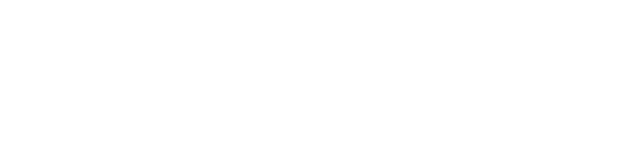
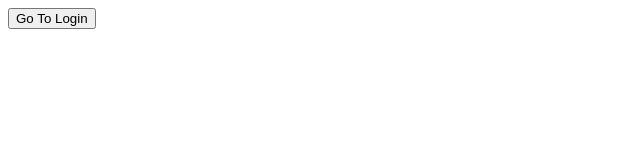
Before and after one commit to SEIfeoluwa/Meme_matching, a plain HTML site: page starter.html in a window 1280 px wide. Shown: the whole page, without its empty margins (0-640 px from the left). Drawn offline with Linux system fonts and the light colour scheme.

Commit message:
Connected the two html pages and added the button

```diff
--- a/starter.html
+++ b/starter.html
@@ -8,7 +8,7 @@
     <title>Document</title>
 </head>
 <body>
-
+    <a href="./main.html"><button>Go To Login</button></a>
     <script src="./game.js"></script>
 </body>
 </html>
```
Also changed, not shown: main.html (+1 -0 lines).
